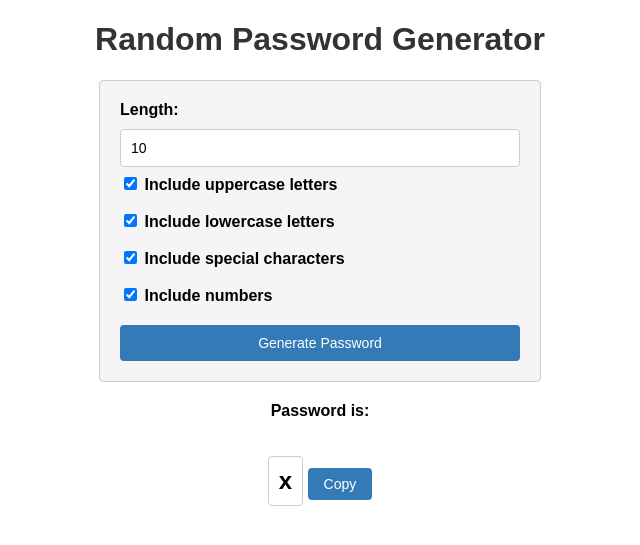
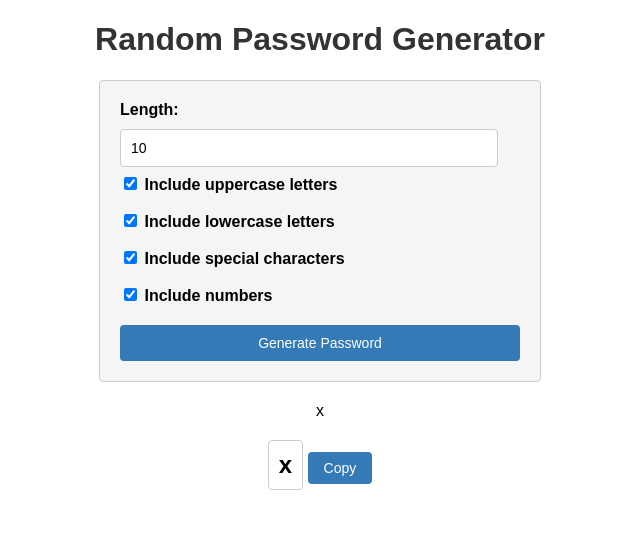
Before and after one commit to mahdistz/Random_Password_Generator, a Flask app: template templates/index.html in a window 1280 px wide. Shown: the top 545 px of the page, without its empty margins (320-960 px from the left). Run offline with Flask 3, Linux system fonts and the light colour scheme; the template is opened without the code that fills it: most values are stand-ins (such as "Sample title", 1, 10 or a date in 2020).

Commit message:
Add password difficulty

```diff
--- a/app.py
+++ b/app.py
@@ -1,8 +1,17 @@
 from flask import Flask, render_template, request
 import random
 import string
+from zxcvbn import zxcvbn
 
 app = Flask(__name__)
+
+password_difficulty_text = {
+    0: 'Weak',
+    1: 'Medium',
+    2: 'Good',
+    3: 'Strong',
+    4: 'Very Strong'
+}
 
 
 def generate_password(password_length, include_uppercase, include_lowercase, include_numbers, include_special_chars):
@@ -28,11 +37,23 @@ def home():
         include_numbers = request.form.get('numbers')
         include_special_chars = request.form.get('special_chars')
 
-        password = generate_password(password_length, include_uppercase,
-                                     include_lowercase, include_numbers,
-                                     include_special_chars)
+        password = generate_password(
+            password_length,
+            include_uppercase,
+            include_lowercase,
+            include_numbers,
+            include_special_chars
+        )
 
-        return render_template('index.html', password=password, password_length=password_length)
+        difficulty_password_result = zxcvbn(password)
+        password_difficulty_score = difficulty_password_result['score']
+
+        return render_template('index.html',
+                               password=password,
+                               password_length=password_length,
+                               password_difficulty_score=password_difficulty_score,
+                               password_difficulty_text=password_difficulty_text[password_difficulty_score]
+                               )
 
     return render_template('index.html')
 
--- /dev/null
+++ b/requirements.txt
@@ -0,0 +1,2 @@
+Flask==3.0.3
+zxcvbn==4.4.28
--- a/static/styles.css
+++ b/static/styles.css
@@ -1,3 +1,10 @@
+/* Password Strength Meter Colors */
+.strength-0 { background-color: #ff9999; } /* Weak */
+.strength-1 { background-color: #ffcc66; } /* Medium */
+.strength-2 { background-color: #ffff99; } /* Good */
+.strength-3 { background-color: #99ff99; } /* Strong */
+.strength-4 { background-color: #66ccff; } /* Very Strong */
+
 body {
     font-family: Arial, sans-serif;
 }
@@ -24,7 +31,7 @@ label {
 
 input[type="number"],
 input[type="text"] {
-    width: 100%;
+    width: calc(100% - 22px); /* Adjust width to account for padding and border */
     padding: 10px;
     border: 1px solid #ccc;
     border-radius: 4px;
@@ -65,10 +72,6 @@ input[type="submit"] {
     margin-top: 20px;
 }
 
-.password-label {
-    font-weight: bold;
-}
-
 .copy-button {
     display: inline-block;
     padding: 8px 16px;
@@ -80,3 +83,11 @@ input[type="submit"] {
     font-size: 14px;
     cursor: pointer;
 }
+
+#passwordStrength {
+    display: block;
+    margin: 0 auto;
+    text-align: center;
+    width: fit-content; /* Adjust width to fit content */
+    margin-top: 10px; /* Add margin to separate from other content */
+}
--- a/templates/index.html
+++ b/templates/index.html
@@ -38,7 +38,7 @@
 
 {% if password %}
 <div class="password-container">
-    <p class="password-label">Password is:</p>
+    <div id="passwordStrength" class="strength-{{ password_difficulty_score }}"> {{ password_difficulty_text }}</div>
     <div class="generated-password" id="password-box">{{ password }}</div>
     <button class="copy-button" onclick="copyPassword(this)">Copy</button>
 </div>
```
Also changed, not shown: photos/password_generator.png.
